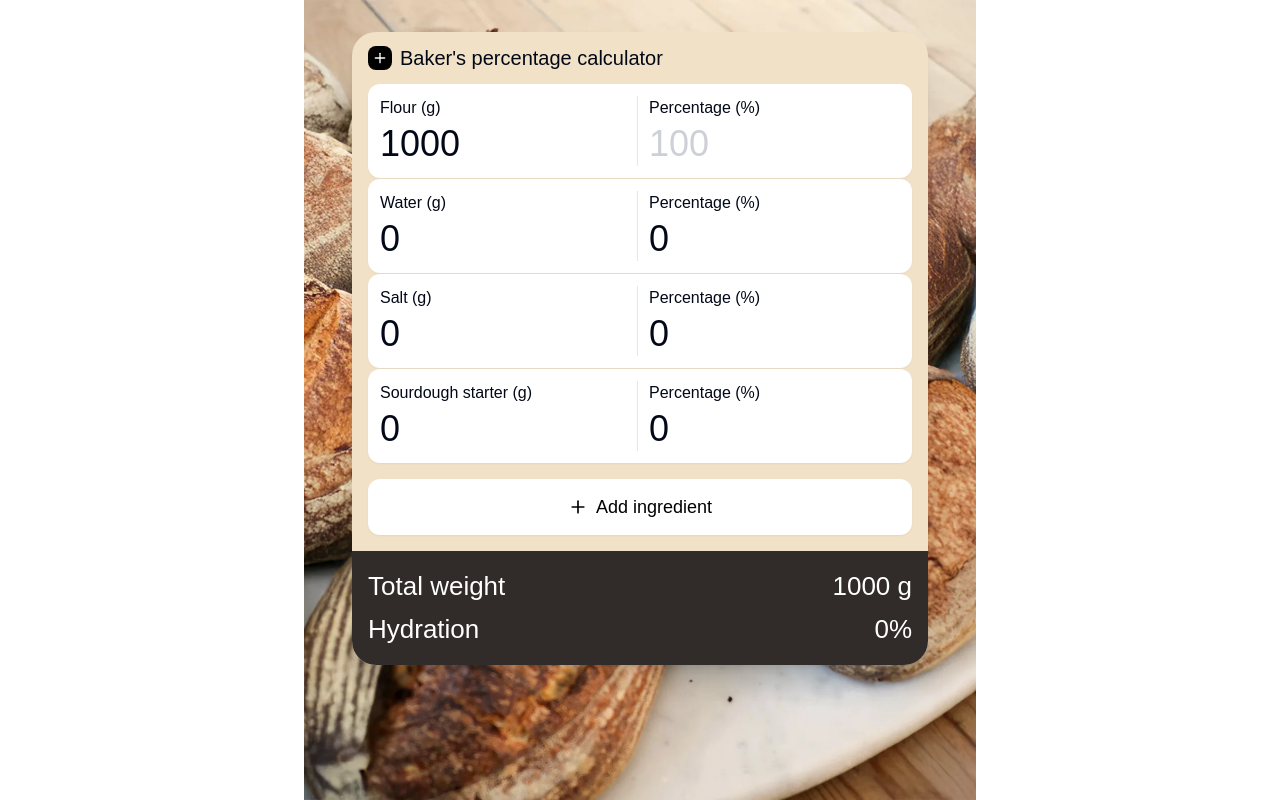
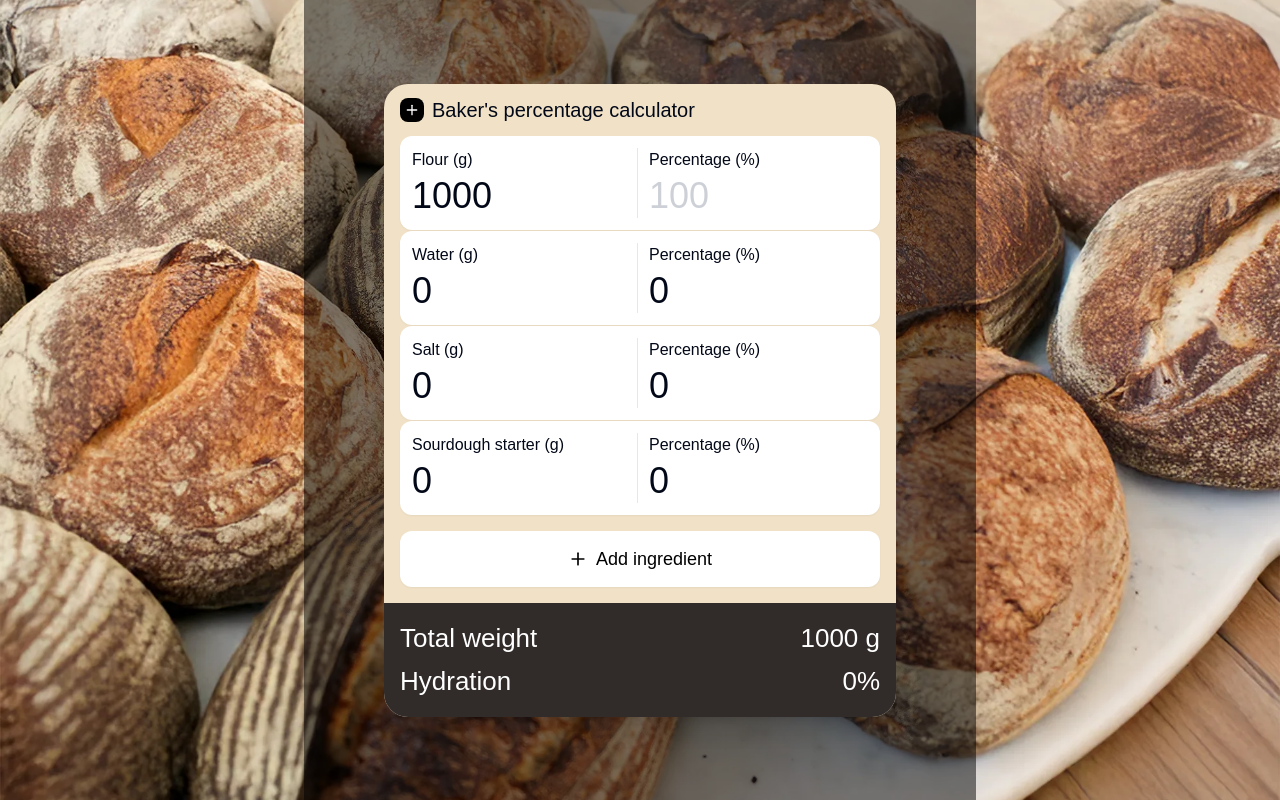
Before and after one commit to klas-tauberman/the_calculator, a Next.js app: page / in a window 1280 px wide. Built offline with nearby package versions, Linux system fonts and the light colour scheme.

Commit message:
Integrated baker's calculator changes

```diff
--- a/app/page.tsx
+++ b/app/page.tsx
@@ -116,8 +116,11 @@ export default function BakersCalculator() {
   return (
     <div className="w-full max-w-2xl mx-auto">
       {/* Desktop View */}
-      <div className="hidden md:block min-h-screen bg-[url('/calculator_bg-2.webp')] bg-cover bg-center bg-gray-200 p-8">
-        <div className="max-w-xl mx-auto bg-[#F1E2C7] rounded-3xl shadow-xl overflow-hidden">
+      <div className="hidden md:block">
+        <div className="fixed inset-0 bg-[url('/calculator_bg-2.webp')] bg-cover bg-center bg-no-repeat" />
+        <div className="relative min-h-screen flex items-center justify-center" style={{ backgroundColor: 'rgba(0, 0, 0, 0.5)' }}>
+          <div className="w-full max-w-xl mx-auto p-8">
+            <div className="bg-[#F1E2C7] rounded-3xl shadow-xl overflow-hidden">
               {/* Header */}
               <div className="px-4 py-3 flex items-center gap-2">
                 <div className="w-6 h-6 bg-black rounded-lg flex items-center justify-center">
@@ -232,6 +235,8 @@ export default function BakersCalculator() {
                 <div className="flex justify-between items-center">
                   <span className="text-[26px]">Hydration</span>
                   <span className="text-[26px]">{hydration}%</span>
+                </div>
+              </div>
             </div>
           </div>
         </div>
```
Lines whose indentation alone changed are shown as unchanged.
